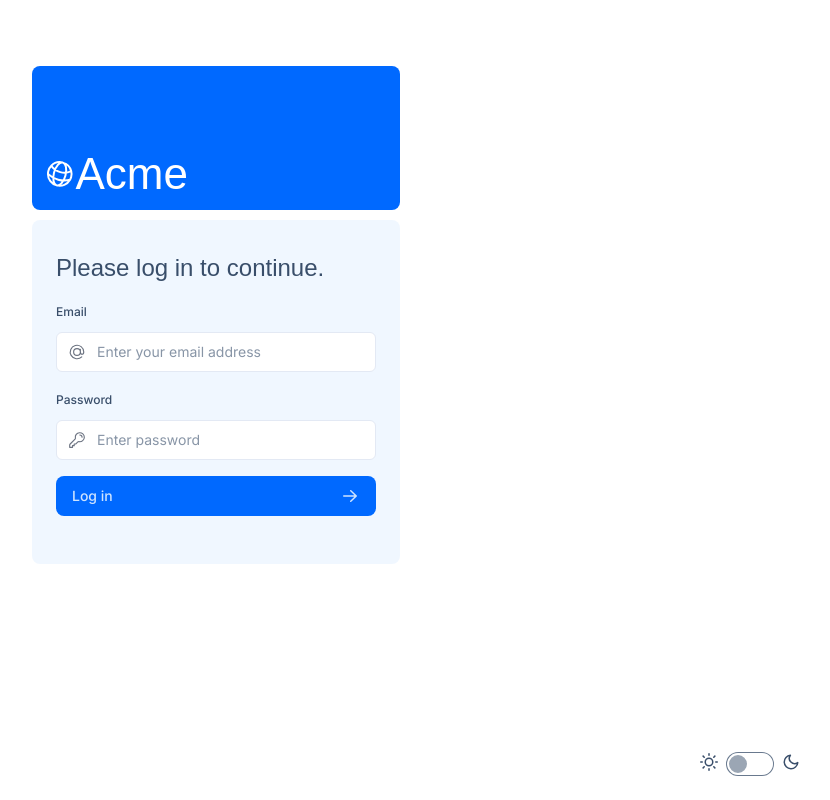
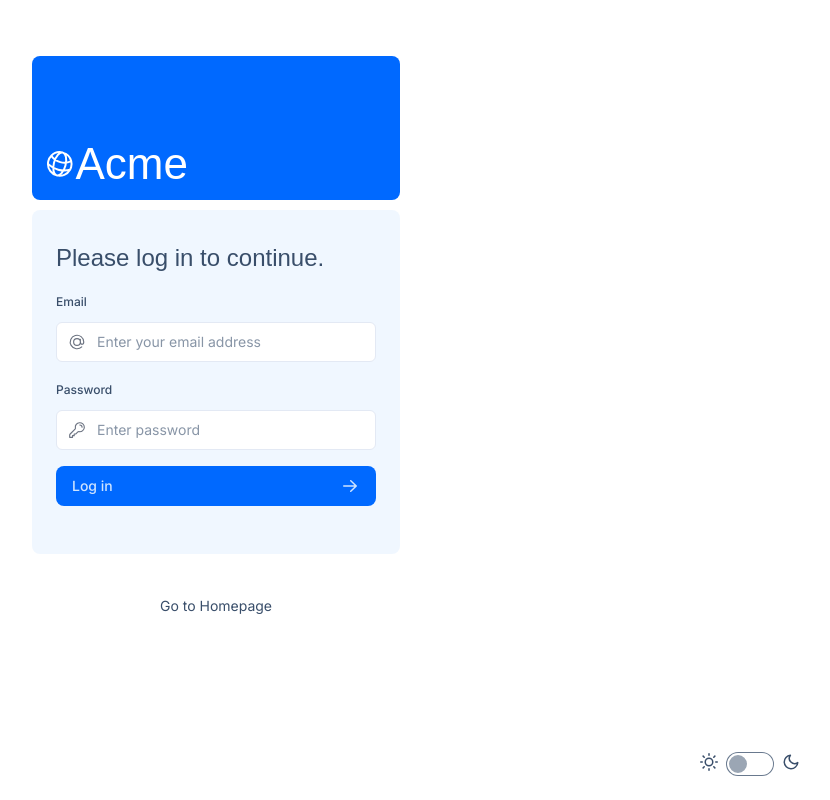
Before and after one commit to joe-boadi/activity101112-joeboadi-dev, a Next.js app: page /login in a window 1280 px wide. Shown: the whole page, without its empty margins (424-1254 px from the left). Built offline with nearby package versions, Linux system fonts and the light colour scheme; a web font is replaced by a local one.

Commit message:
feat: Add Homepage link to login page

```diff
--- a/app/login/page.tsx
+++ b/app/login/page.tsx
@@ -13,7 +13,9 @@ export default function LoginPage() {
         </div>
         <LoginForm />
         <div  className='pt-8 flex items-center justify-center text-sm text-base-content hover:text-base-content'>
-          <Link className=' text-base-content hover:text-base-content' href={'/app'} placeholder='Go to Homepage'/>
+          <Link href='/' passHref>
+           Go to Homepage
+          </Link>
         </div>
       </div>
     </main>
```
